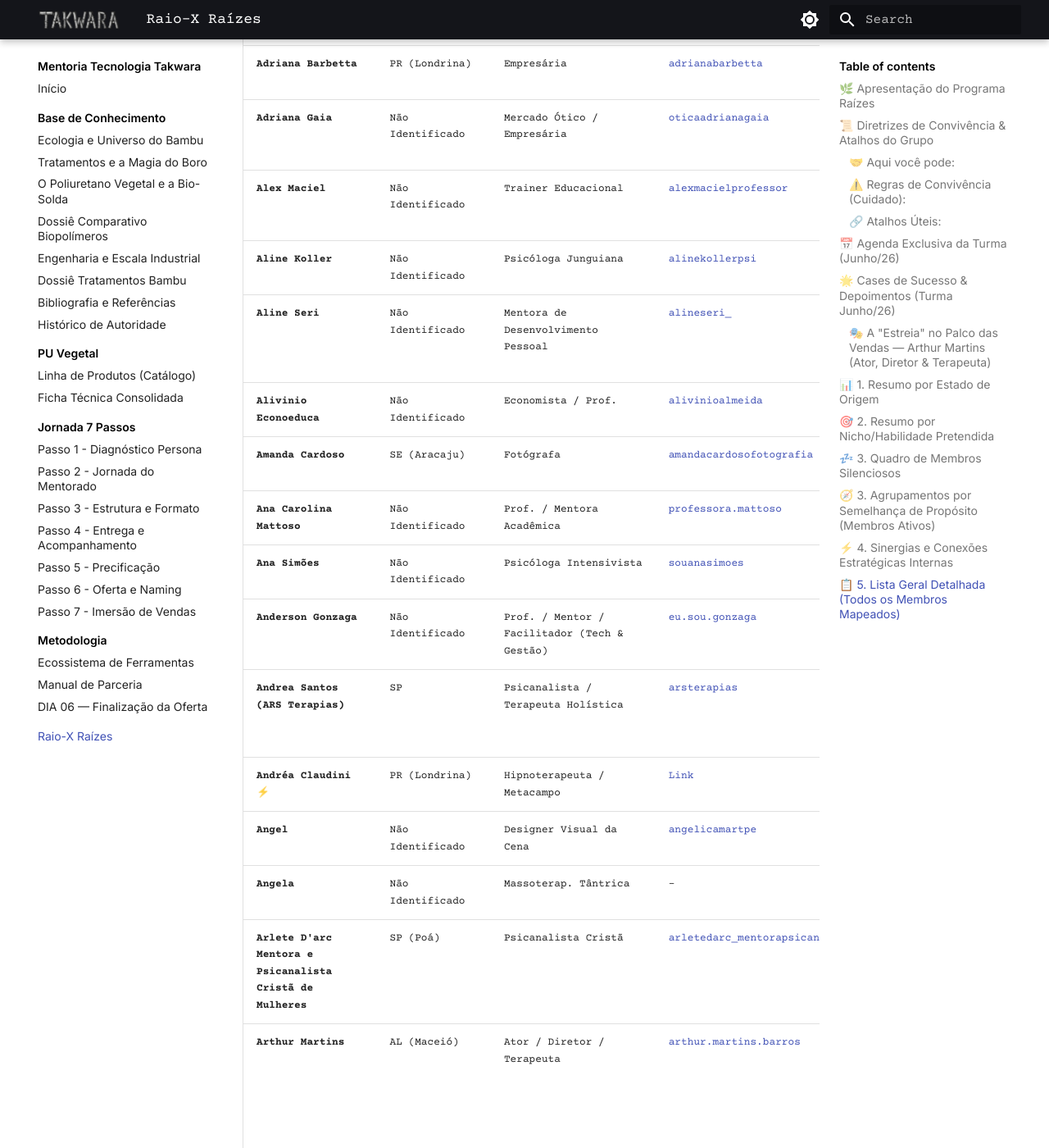
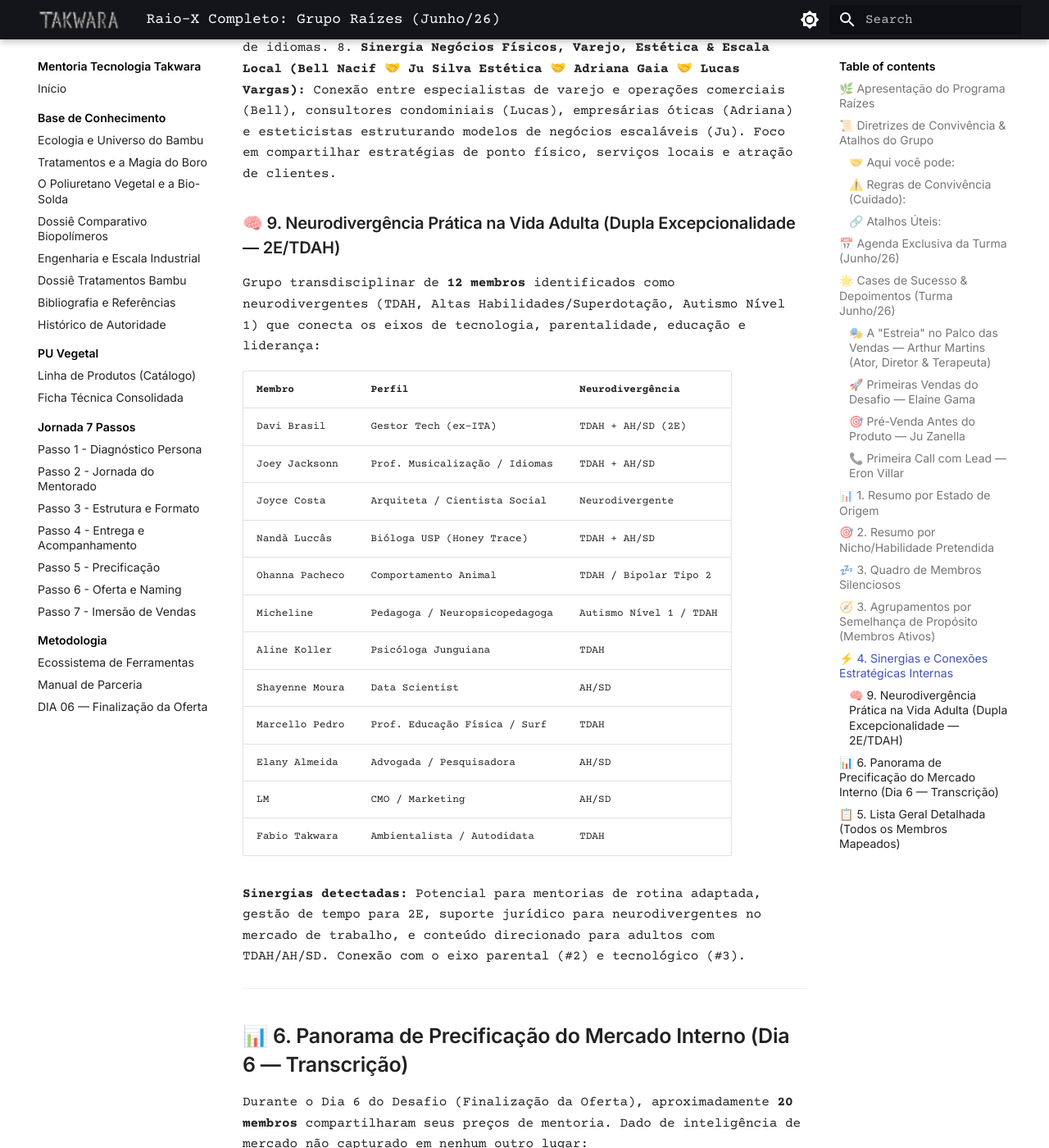
Before and after one commit to takwaratec/Mentoria_Tecnologia_Takwara, an MkDocs documentation site: the page built from docs/raio-x-raizes.md, in a window 1280 px wide and 1400 px high, scrolled down 8785 px. Shown: the whole window at 82% size. Built offline with MkDocs 1.6.1 and Material for MkDocs 9.7.7, drawn with Linux system fonts in a browser that asks for light colours; some of the changed text lies outside the part shown.

Commit message:
docs: atualiza raio-x-raizes com reclassificações, sinergias e success stories; remove do mkdocs.yml
- Remove raio-x-raizes.md da publicação pública (mkdocs.yml)
- Move Elen Rezende e Céu Caminhos Da Luz de Silencioso para Ativo
- Adiciona conexao Debora Nascuti + Carina Vieirat na Sinergia #4
- Cria cluster Neurodivergencia Adulta (12 membros 2E/TDAH)
- Adiciona success stories: Elaine Gama, Ju Zanella, Eron Villar
- Adiciona panorama de precificacao do mercado interno (Dia 6)
- Atualiza estatisticas: 150 ativos, 111 silenciosos

```diff
--- a/docs/raio-x-raizes.md
+++ b/docs/raio-x-raizes.md
@@ -1,8 +1,8 @@
 # <img src="../assets/images/raizes_logo.png" width="55" style="vertical-align: middle; margin-right: 15px;" /> Raio-X Completo: Grupo Raízes (Junho/26)
 
-> 📅 **Última atualização:** 22/06/2026 às 16:59
+> 📅 **Última atualização:** 22/06/2026 às 17:28
 
-> 📝 **Resumo da atualização:** Processamento do log `_chat 10.txt` com ativação de membros silenciosos e inclusão de dados de perfil (Rebeca Madureira com reposicionamento digital, Elany Almeida com advocacia digital e mentoria para carreiras jurídicas, e outros). Sincronização do painel e balanceamento estatístico dos eixos de atuação.
+> 📝 **Resumo da atualização:** Processamento completo dos logs `_chat 5` a `_chat 10` com reclassificação de membros silenciosos→ativos (Elen Rezende, Céu Caminhos Da Luz, Su 😁✨️), inclusão de Micheline (Cuidar de Dentro) na lista ativa, novas conexões de sinergia (Neurodivergência Adulta 2E/TDAH, Débora Nascı̊uti 🤝 Carina Vieirat), success stories (Elaine Gama, Ju Zanella, Eron Villar), enriquecimento de Instagrams, e dados de precificação do mercado do grupo. Remoção da publicação pública — documento mantido apenas para consulta interna.
 
 ## 🌿 Apresentação do Programa Raízes
 
@@ -77,6 +77,24 @@
 >
 > Uau! Funciona! É real! Gratidão, Raízes! Xeros ❤️"
 
+### 🚀 Primeiras Vendas do Desafio — Elaine Gama
+
+> **"Fechei minha primeira cliente de mentoria durante o desafio! Ticket alto!"**
+>
+> Elaine Gama, consultora de marketing (@elainegama.co), fechou sua primeira mentorada ainda durante a imersão do Desafio Flecha, validando o método antes mesmo de finalizar a estruturação completa do produto.
+
+### 🎯 Pré-Venda Antes do Produto — Ju Zanella
+
+> **"Fechei 2 pacientes que pagaram a mentoria antes de eu terminar de lapidar o produto!"**
+>
+> Ju Zanella (Nutrição Ayurveda, @juzanella.ayurveda) conseguiu duas clientes pagantes antes mesmo de finalizar a estruturação formal da mentoria — validação de mercado no mais alto nível.
+
+### 📞 Primeira Call com Lead — Eron Villar
+
+> **"Marquei minha primeira call com um lead após a aula da Myca!"**
+>
+> Eron Villar (@destravando_a_escrita21), doutorando UFPE, converteu o primeiro lead em call de vendas logo após a aula de posicionamento, demonstrando a eficácia do método na prática.
+
 ---
 ## 📊 1. Resumo por Estado de Origem
 
@@ -143,11 +161,55 @@
 1. **Fabio Takwara 🤝 Marcello Pedro 🤝 Prem Karima (Ecologia, Surf & Eventos Sustentáveis):** Marcello Pedro (professor de surf no RJ), Fabio Takwara (bambu termorretificado + PU vegetal para projetar pranchas de surf ecológicas) e Prem Karima (especialista em eventos e sustentabilidade - Método Evento Vivo). Sinergia para organizar competições e ativações de surfe ecológico e sustentabilidade no litoral.
 2. **A Rede de Pedagogia, Apoio Parental & Cuidados Familiares (Mandy Bettega 🤝 Bruna Arciere 🤝 Luciana 🤝 Monica Marques 🤝 Aline Koller 🤝 Tatiana Fávaro Lima 🤝 Manoela Couto 🤝 Micheline 🤝 Cristiane Monteiro (Instituto FHE) 🤝 Cris Terrazzan 🤝 Isabela (Isabela Guilen)):** Integração de psicólogas, pedagogas Waldorf, especialistas em ABA e gerontólogas para fornecer materiais consolidados e suporte educacional familiar.
 3. **Parcerias de Tecnologia, Dados & Processos (Fabio Takwara 🤝 Rodrigo Dumont 🤝 Shayenne Moura 🤝 Davi Brasil 🤝 Anderson Gonzaga 🤝 Gabriel Martens 🤝 Lucianna Alves - Mentora 🤝 Elaine Bazilio):** Sinergia entre líderes de dados, cientistas de dados e gestores de processos de TI para estruturar automações e sistemas eficientes no meio corporativo e ambiental.
-4. **Sinergia Ayurveda, Yoga & Terapias (Carina Vieirat 🤝 Dëbora Nascı̊uti 🤝 Ju Zanella 🤝 Ju Almeida 🤝 Jordana Mol 🤝 Bruno Mazetto 🤝 Erika Thiele 🤝 Fernanda (fernanda✨️) 🤝 Giseli Paulon Ayurveda 🤝 Cristina Maria 🤝 Mari Soccol 🤝 Maria Carolina 🤝 Ludmilla Azevedo):** Colaboração entre professoras de Yoga, terapeutas Ayurveda, nutricionistas e ginecologistas integrativas para estruturação de mentorias corporativas e programas de bem-estar focados na saúde da mulher.
+4. **Sinergia Ayurveda, Yoga & Terapias (Carina Vieirat 🤝 Dëbora Nascı̊uti 🤝 Ju Zanella 🤝 Ju Almeida 🤝 Jordana Mol 🤝 Bruno Mazetto 🤝 Erika Thiele 🤝 Fernanda (fernanda✨️) 🤝 Giseli Paulon Ayurveda 🤝 Cristina Maria 🤝 Mari Soccol 🤝 Maria Carolina 🤝 Ludmilla Azevedo):** Colaboração entre professoras de Yoga, terapeutas Ayurveda, nutricionistas e ginecologistas integrativas para estruturação de mentorias corporativas e programas de bem-estar focados na saúde da mulher. **Nova conexão:** Débora Nascı̊uti e Carina Vieirat já alinharam parceria entre Yoga e Respiração.
 5. **Rede de Liderança Feminina & Desenvolvimento (Si Briganti 🤝 Bela Giannini 🤝 Michelle Santiago 🤝 Marcia Andrade 🤝 Psi Nara Barreto 🤝 Evelen Tomaz 🤎 🤝 Marcela Madureira 🤝 Priscila Leite 🤝 Lucia Elena 🤝 Daniel Floriani):** Cruzamento de competências de consultoras de negócios, executivas de RH, especialistas em experiência do paciente e psicólogas para criar mentorias de liderança corporativa feminina, humanização em saúde, experiência do paciente e superação de burnout.
 6. **Sinergia Cenografia Ecológica & Estruturas Cênicas (Fabio Takwara 🤝 Hernani Albuquerque 🤝 Theo Oliveira 🤝 Arthur Martins 🤝 Alex Reis 🤝 Angelica Martins):** Conexão entre a especialidade de Fabio Takwara em cúpulas geodésicas de bambu e estruturas circenses com Hernani (Naniko's Circus), Theo e Arthur (artistas cênicos/teatro), Alex (músico) e Angelica (design visual da cena). Abre oportunidades para palcos itinerantes sustentáveis, picadeiros ecológicos e instalações cênicas modulares para espetáculos ao ar livre.
 7. **Rede de Educação, Escrita & Mentoria Acadêmica (Ana Carolina Mattoso 🤝 Eron Villar 🤝 Alex Maciel 🤝 Fabrícia Coelho 🤝 Milena 🤝 Joey Jacksonn 🤝 Patrícia Bertachini Bissetti 🤝 Luiz Eduardo (Eduardo Rocha) 🤝 João Lima 🤝 Cristiane Silveira):** Conexão entre mentoras acadêmicas, psicopedagogas, professores e especialistas em escrita/pedagogia para a estruturação de programas de capacitação continuada, destrave de escrita acadêmica/concursos, preparação para seleções de pós-graduação e ensino de idiomas.
 8. **Sinergia Negócios Físicos, Varejo, Estética & Escala Local (Bell Nacif 🤝 Ju Silva Estética 🤝 Adriana Gaia 🤝 Lucas Vargas):** Conexão entre especialistas de varejo e operações comerciais (Bell), consultores condominiais (Lucas), empresárias óticas (Adriana) e esteticistas estruturando modelos de negócios escaláveis (Ju). Foco em compartilhar estratégias de ponto físico, serviços locais e atração de clientes.
+
+### 🧠 9. Neurodivergência Prática na Vida Adulta (Dupla Excepcionalidade — 2E/TDAH)
+
+Grupo transdisciplinar de **12 membros** identificados como neurodivergentes (TDAH, Altas Habilidades/Superdotação, Autismo Nível 1) que conecta os eixos de tecnologia, parentalidade, educação e liderança:
+
+| Membro | Perfil | Neurodivergência |
+|---|---|---|
+| Davi Brasil | Gestor Tech (ex-ITA) | TDAH + AH/SD (2E) |
+| Joey Jacksonn | Prof. Musicalização / Idiomas | TDAH + AH/SD |
+| Joyce Costa | Arquiteta / Cientista Social | Neurodivergente |
+| Nandà Luccâs | Bióloga USP (Honey Trace) | TDAH + AH/SD |
+| Ohanna Pacheco | Comportamento Animal | TDAH / Bipolar Tipo 2 |
+| Micheline | Pedagoga / Neuropsicopedagoga | Autismo Nível 1 / TDAH |
+| Aline Koller | Psicóloga Junguiana | TDAH |
+| Shayenne Moura | Data Scientist | AH/SD |
+| Marcello Pedro | Prof. Educação Física / Surf | TDAH |
+| Elany Almeida | Advogada / Pesquisadora | AH/SD |
+| LM | CMO / Marketing | AH/SD |
+| Fabio Takwara | Ambientalista / Autodidata | TDAH |
+
+**Sinergias detectadas:** Potencial para mentorias de rotina adaptada, gestão de tempo para 2E, suporte jurídico para neurodivergentes no mercado de trabalho, e conteúdo direcionado para adultos com TDAH/AH/SD. Conexão com o eixo parental (#2) e tecnológico (#3).
+
+---
+
+## 📊 6. Panorama de Precificação do Mercado Interno (Dia 6 — Transcrição)
+
+Durante o Dia 6 do Desafio (Finalização da Oferta), aproximadamente **20 membros** compartilharam seus preços de mentoria. Dado de inteligência de mercado não capturado em nenhum outro lugar:
+
+| Faixa | Valor | Nicho |
+|:---|:---:|:---|
+| 💎 **Premium** (R$6.000-18.000) | R$6.000 | Mulheres 40+ menopausa |
+| | R$5.000 | Consultoria de imagem / Arquiteto / Odontologia / Comunicação |
+| | R$4.800 | Processo criativo artes visuais |
+| | R$4.500 | Yoga para professores |
+| | R$4.000 | Música |
+| 🟡 **Intermediária** (R$2.000-3.999) | R$3.500 | Odontologia |
+| | R$3.000 | Consultoria de imagem |
+| | R$2.800 | Criação de Conteúdo |
+| | R$2.000-4.500 | Meditação |
+| | R$2.000 | Desenvolvimento pessoal para mães |
+| 🟢 **Entrada** (até R$1.999) | R$1.000 | Finanças para restaurantes |
+| | R$500 | Aplicação de injeção (procedimento) |
+
+**Nota:** Dados brutos compartilhados no chat do Dia 6. Refletem a primeira precificação estimada pelos mentors, não necessariamente o preço final praticado.
 
 ---
 ## 📋 5. Lista Geral Detalhada (Todos os Membros Mapeados)
@@ -189,6 +251,7 @@
 | **Carina Vieirat** | RJ | Terapeuta Ayurveda / Prof. de Yoga | [carinavieirat](https://www.instagram.com/carinavieirat) | Mentoria de saúde e bem-estar para mulheres em fase de mudança | - |
 | **Carla Gonçalves** | RJ (Volta Redonda) | Adm / Coach de Bem-Estar | [carlametodorc](https://www.instagram.com/carlametodorc) | Método RC de emagrecimento para famílias | - |
 | **Carolina Bernardo** | DF (Brasília) | Bióloga/Dra. Economia | [carolinidades](https://www.instagram.com/carolinidades) | Leis e políticas ambientais p/ analistas | - |
+| **Céu Caminhos Da Luz (Marinês Korilo)** | Não Identificado | Canalizadora / Madrinha Xamânica | [ceucaminhosdaluz](https://www.instagram.com/ceucaminhosdaluz) / [madrinhamarineskorilo](https://www.instagram.com/madrinhamarineskorilo) | Comunidades xamânicas, medicinas da floresta, espiritualidade e cura. | - |
 | **Cris Sathler** | RJ (Rio de Janeiro) | Psicóloga Clínica / Sexóloga | [psicrissathler](https://www.instagram.com/psicrissathler) | Psicologia clínica, Gestalt-terapia, terapia de casais e sexologia. | - |
 | **Cris Terrazzan** | Não Identificado | Empreendedora / Mentora | - | Transição e reinvenção de carreira pós-maternidade. | - |
 | **Cristiane Monteiro (Instituto FHE)** | SP (Santo André) | Psicopedagoga / Esp. Neurociência | [crismonteiro.fhe](https://www.instagram.com/crismonteiro.fhe) | Método Criança Bonsai: desenvolvimento neural e emocional infantil (0-2 anos e 2-6 anos). Perfil do marido: @libanomonteiro | - |
@@ -209,6 +272,7 @@
 | **Dëbora Nascı̊uti** | Não Identificado | Prof. Yoga/Meditação | [deboranasciuti](https://www.instagram.com/deboranasciuti) | Método Florescer (Ansiedade/Burnout/PNL) | - |
 | **Elaine Bazilio** | SP | Fisioterapeuta / Gestora Pública | [elainebaziliooficial](https://www.instagram.com/elainebaziliooficial) | Mentoria de Gestão em Saúde baseada na Ciência da Melhoria para líderes e gestores da saúde. | - |
 | **Elaine Gama** | PR (Curitiba) | Consultora de Marketing | [elainegama.co](https://www.instagram.com/elainegama.co) | Marketing para pequenas empreendedoras organizarem o Instagram e venderem mais. Instagram profissional secundário: @elainegamadigital | - |
+| **Elen Rezende ✨** | MG (Pará de Minas) | Coach / Mentora de Mulheres | [elenrezendee](https://www.instagram.com/elenrezendee) | Mentoria ELEVA: método ORAR (Organização, Rotina, Autoconhecimento, Resultados) para mulheres que buscam transformação pessoal e profissional. | - |
 | **Elany Almeida** | DF (Brasília) | Advogada / Pesquisadora | [elanyalmeidas](https://www.instagram.com/elanyalmeidas) | Advocacia em Direito Médico e da Saúde com foco digital. Consultoria jurídica corporativa e mentoria para carreiras jurídicas. Primeira mulher civil doutora em Ciências Militares no Brasil. | AH/SD |
 | **Erika Thiele** | Não Identificado | Bióloga / Psicoterapeuta Radiestesista | - | Fundadora do Instituto Plasma. Ministra cursos e forma terapeutas em radiestesia clássica profunda. | - |
 | **Eron Villar** | PE (Recife) | Doutorando UFPE | [destravando_a_escrita21](https://www.instagram.com/destravando_a_escrita21) | Redação em concursos (Jornada do Herói). Instagram pessoal: @eronvillar | - |
--- a/mkdocs.yml
+++ b/mkdocs.yml
@@ -77,4 +77,3 @@
     - Ecossistema de Ferramentas: 00_METODOLOGIA/ecossistema-ferramentas.html
     - Manual de Parceria: 00_METODOLOGIA/manual-parceria.html
     - DIA 06 — Finalização da Oferta: 00_METODOLOGIA/DIA_06_Finalizacao_Oferta.md
-  - Raio-X Raízes: raio-x-raizes.md
```
Also changed, not shown: other parts of docs/raio-x-raizes.md (+2 -4 lines).
